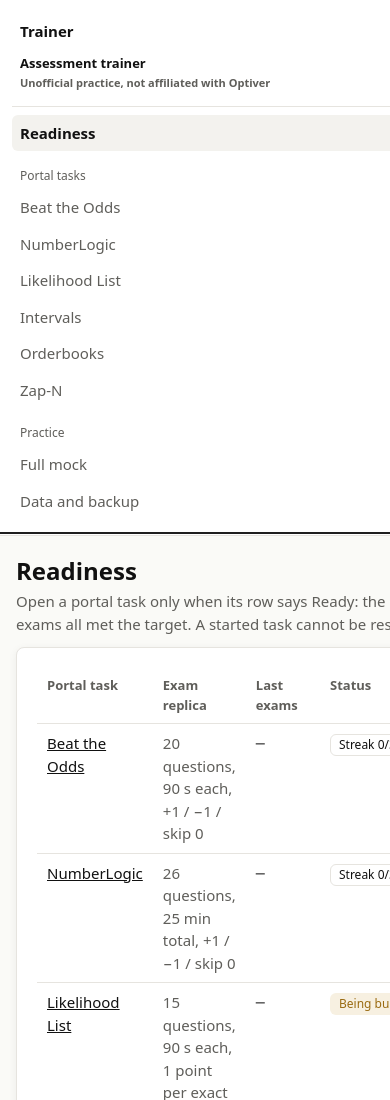
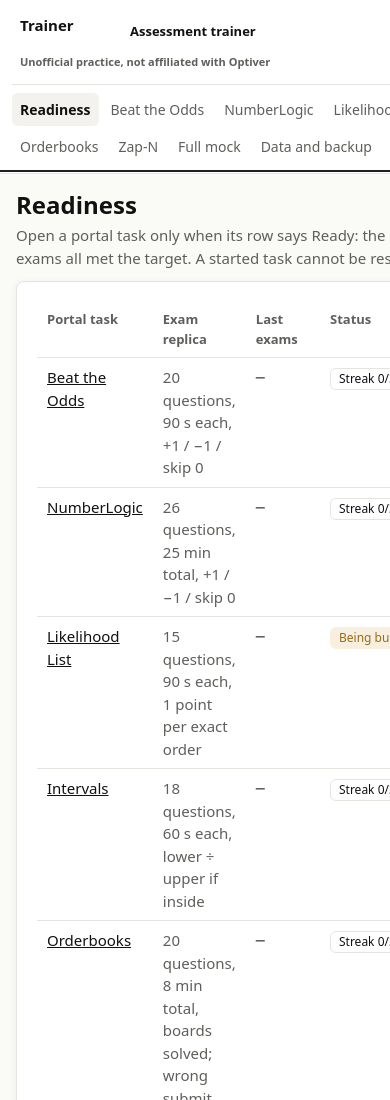
Before and after one commit to Coflazo/optprep, a website with bundled scripts: page index.html in a window 390 px wide. Shown: the top 1100 px of the page. Built offline with nearby package versions, Linux system fonts and the light colour scheme; files whose address does not match are found by name.

Commit message:
Compact wrapped navigation on phones; disclaimer stays visible

```diff
--- a/src/ui/styles.css
+++ b/src/ui/styles.css
@@ -62,8 +62,14 @@ button, input, select { font: inherit; color: inherit; }
 .main { padding: 32px; max-width: 980px; width: 100%; }
 @media (max-width: 760px) {
   .app { grid-template-columns: 1fr; }
-  .sidebar { position: static; height: auto; border-right: 0; border-bottom: 1px solid var(--border); }
-  .main { padding: 20px 16px; }
+  .sidebar { position: static; height: auto; border-right: 0; border-bottom: 1px solid var(--border); padding: 10px 12px; }
+  /* Compact nav on phones: one wrapped row of links instead of a long stacked list. */
+  .sidebar .brand { display: flex; align-items: baseline; gap: 10px; flex-wrap: wrap; padding: 2px 4px 8px; margin-bottom: 6px; }
+  .sidebar .group { display: none; }
+  .sidebar .brand-note { flex-basis: 100%; }
+  .sidebar nav { display: flex; flex-wrap: wrap; gap: 4px; }
+  .sidebar nav a { padding: 6px 8px; font-size: 14px; }
+  .main { padding: 16px; }
 }
 
 /* Surfaces */
```
